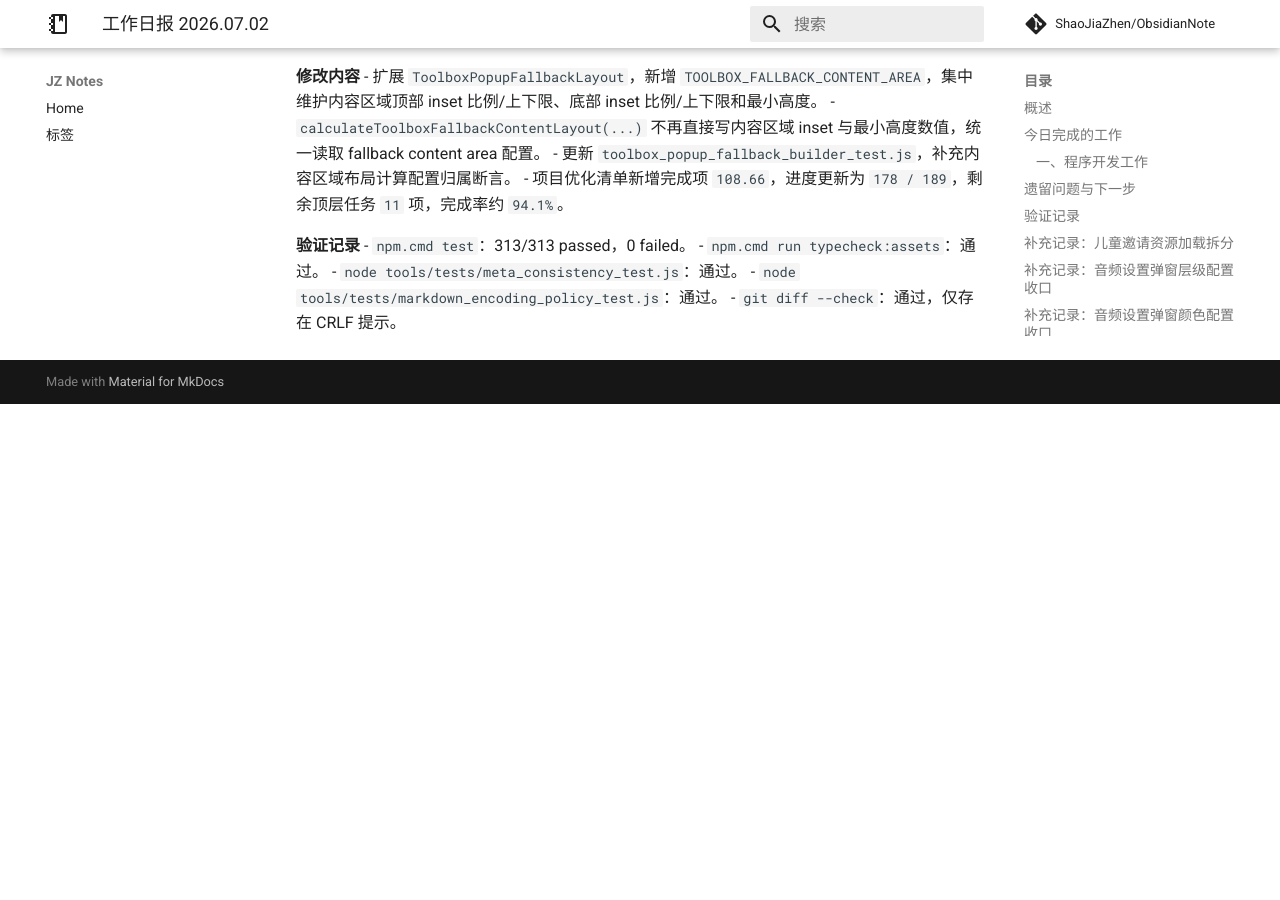
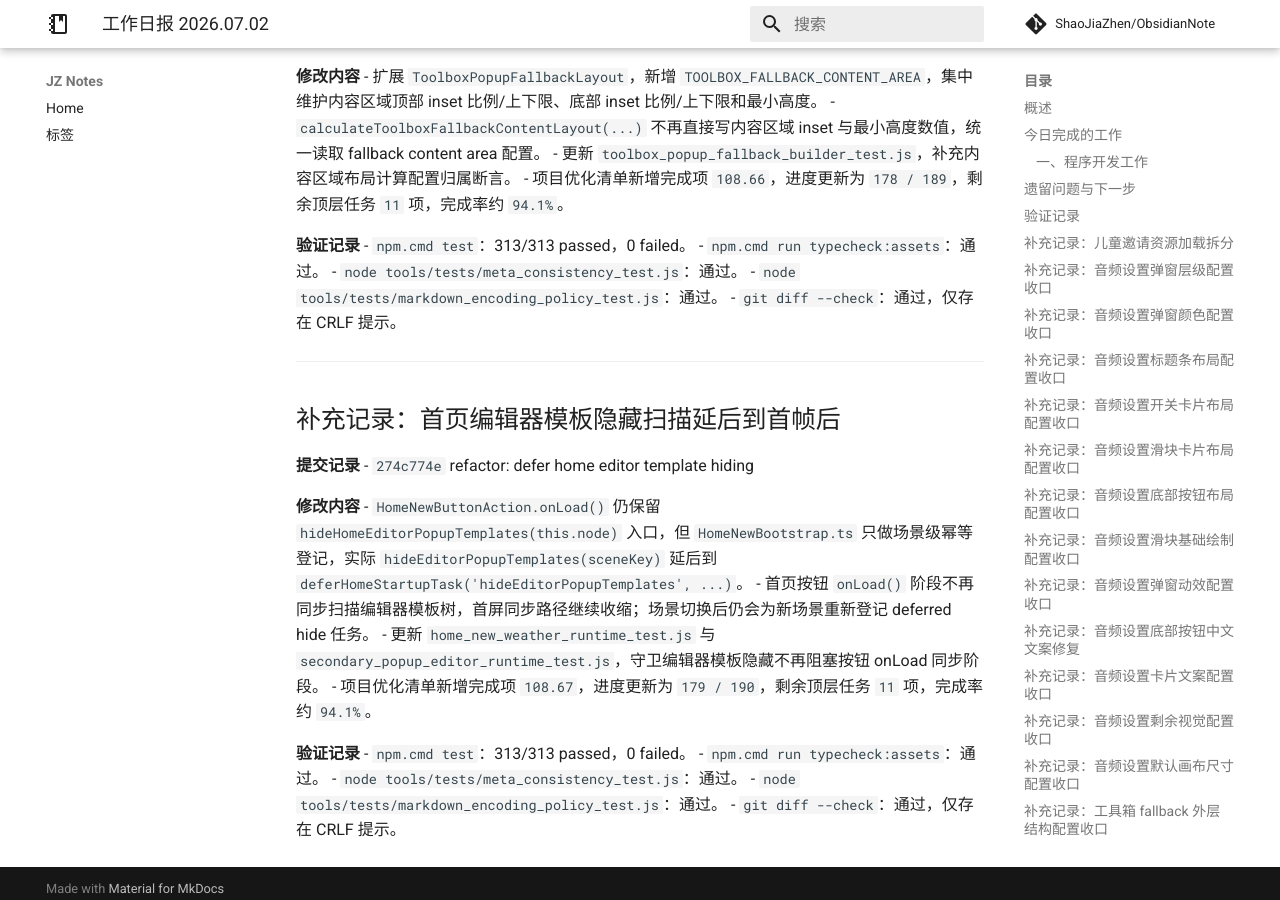
Before and after one commit to ShaoJiaZhen/ObsidianNote, an MkDocs documentation site: the page built from docs/工作内容/2026.07.02.md, in a window 1280 px wide and 900 px high, scrolled down 9917 px. Built offline with MkDocs 1.6.1 and Material for MkDocs 9.7.7, drawn with Linux system fonts in a browser that asks for light colours; comment, search, counter and statistics services are not loaded; before the commit the page ends 10321 px from its top, so only the background shows below that.

Commit message:
docs: record home editor template startup deferral
- record project commit 274c774e in the July 2 work log

- note optimization progress at 179/190

```diff
--- a/docs/工作内容/2026.07.02.md
+++ b/docs/工作内容/2026.07.02.md
@@ -462,3 +462,23 @@ project: 小鸡游戏
 - `node tools/tests/meta_consistency_test.js`：通过。
 - `node tools/tests/markdown_encoding_policy_test.js`：通过。
 - `git diff --check`：通过，仅存在 CRLF 提示。
+
+---
+
+## 补充记录：首页编辑器模板隐藏扫描延后到首帧后
+
+**提交记录**
+- `274c774e` refactor: defer home editor template hiding
+
+**修改内容**
+- `HomeNewButtonAction.onLoad()` 仍保留 `hideHomeEditorPopupTemplates(this.node)` 入口，但 `HomeNewBootstrap.ts` 只做场景级幂等登记，实际 `hideEditorPopupTemplates(sceneKey)` 延后到 `deferHomeStartupTask('hideEditorPopupTemplates', ...)`。
+- 首页按钮 `onLoad()` 阶段不再同步扫描编辑器模板树，首屏同步路径继续收缩；场景切换后仍会为新场景重新登记 deferred hide 任务。
+- 更新 `home_new_weather_runtime_test.js` 与 `secondary_popup_editor_runtime_test.js`，守卫编辑器模板隐藏不再阻塞按钮 onLoad 同步阶段。
+- 项目优化清单新增完成项 `108.67`，进度更新为 `179 / 190`，剩余顶层任务 `11` 项，完成率约 `94.1%`。
+
+**验证记录**
+- `npm.cmd test`：313/313 passed，0 failed。
+- `npm.cmd run typecheck:assets`：通过。
+- `node tools/tests/meta_consistency_test.js`：通过。
+- `node tools/tests/markdown_encoding_policy_test.js`：通过。
+- `git diff --check`：通过，仅存在 CRLF 提示。
```
